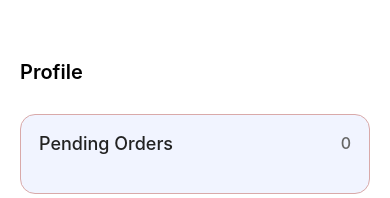
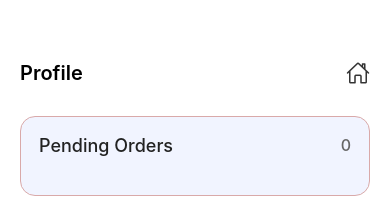
Before and after one commit to BurciagaGovea/e-commerce, a React Native app in the folder ECommerceApp/: screen /Admin_profile in a window 390 px wide. Shown: the top 198 px of the page. Built offline with nearby package versions, Linux system fonts and the light colour scheme.

Commit message:
boton home

```diff
--- a/ECommerceApp/src/screens/admin/Admin_profile.js
+++ b/ECommerceApp/src/screens/admin/Admin_profile.js
@@ -55,10 +55,13 @@ export default function Admin_Profile() {
       style={{ backgroundColor: "#fff" }}
       contentContainerStyle={{ ...styles.container, flexGrow: 1 }}
     >
-      <View style={styles.header}>
-        <Text style={styles.headerTitle}>Profile</Text>
-        <View style={{ width: 24 }} />
-      </View>
+    <View style={styles.header}>
+      <Text style={styles.headerTitle}>Profile</Text>
+      <TouchableOpacity onPress={() => navigation.navigate("Home")}>
+        <Icon name="home-outline" size={24} color="#333" />
+      </TouchableOpacity>
+    </View>
+
 
       {/* Cards */}
       <TouchableOpacity style={styles.card} onPress={() => navigation.navigate("PendingOrders")}>
```
